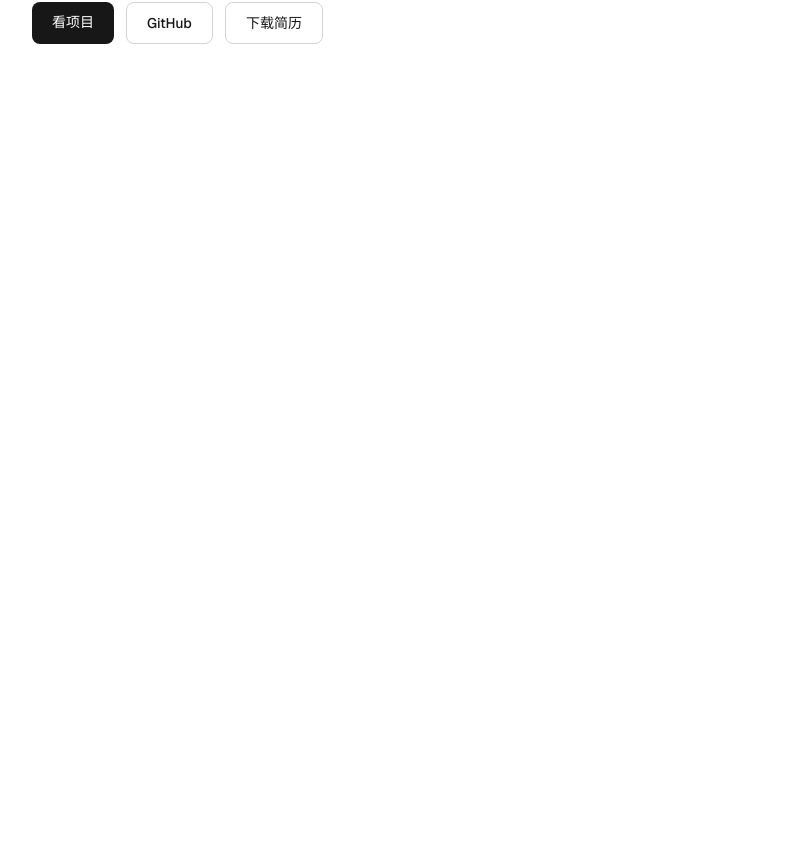
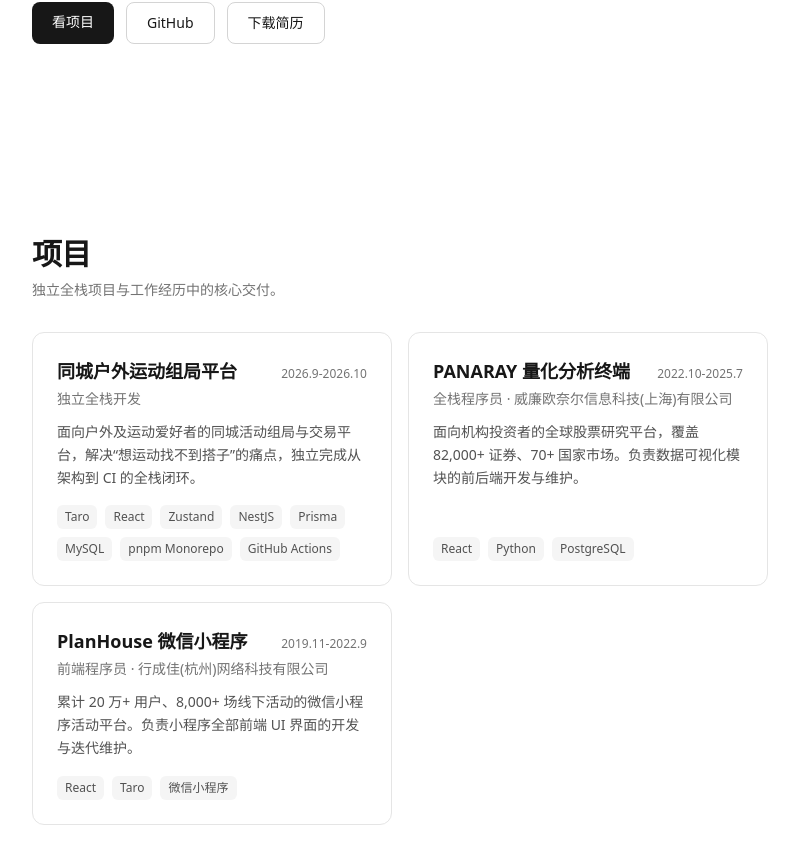
Before and after one commit to SamShawn/portfolio, a Next.js app in the folder apps/web/: page / in a window 1280 px wide. Shown: the part 354-1218 px from the top of the page, without its empty margins (240-1039 px from the left). Before the commit the page ends 800 px from the top, so only its background shows below. Built offline with nearby package versions, Linux system fonts and the light colour scheme.

Commit message:
feat(projects): implement project cards grid (#7)
- add project-card component with tech stack tags
- render featured projects on homepage

```diff
--- a/apps/web/app/globals.css
+++ b/apps/web/app/globals.css
@@ -5,12 +5,12 @@
   --foreground: #171717;
 }
 
-@theme inline {
+/* @theme inline {
   --color-background: var(--background);
   --color-foreground: var(--foreground);
   --font-sans: var(--font-geist-sans);
   --font-mono: var(--font-geist-mono);
-}
+} */
 
 body {
   background: var(--background);
--- a/apps/web/app/page.tsx
+++ b/apps/web/app/page.tsx
@@ -1,9 +1,11 @@
 import { Hero } from '@/components/sections/hero'
+import { Projects } from '@/components/sections/projects'
 
 export default function Home() {
   return (
     <main>
       <Hero />
+      <Projects />
     </main>
   )
 }
--- /dev/null
+++ b/apps/web/components/sections/projects.tsx
@@ -0,0 +1,23 @@
+import { projects } from '@/data/projects'
+import { ProjectCard } from '@/components/ui/project-card'
+
+export function Projects() {
+  const featured = projects.filter((p) => p.featured)
+
+  return (
+    <section id="projects" className="mx-auto max-w-3xl px-4 py-16 sm:py-24">
+      <h2 className="text-2xl font-semibold tracking-tight text-neutral-900 sm:text-3xl">
+        项目
+      </h2>
+      <p className="mt-2 text-sm text-neutral-500">
+        独立全栈项目与工作经历中的核心交付。
+      </p>
+
+      <div className="mt-8 grid grid-cols-1 gap-4 md:grid-cols-2">
+        {featured.map((project) => (
+          <ProjectCard key={project.slug} project={project} />
+        ))}
+      </div>
+    </section>
+  )
+}
--- /dev/null
+++ b/apps/web/components/ui/project-card.tsx
@@ -0,0 +1,37 @@
+import Link from 'next/link'
+import type { Project } from '@/data/projects'
+
+export function ProjectCard({ project }: { project: Project }) {
+  return (
+    <Link
+      href={`/projects/${project.slug}`}
+      className="group flex flex-col rounded-xl border border-neutral-200 p-6 transition-colors hover:border-neutral-900"
+    >
+      <div className="flex items-baseline justify-between gap-4">
+        <h3 className="text-lg font-semibold text-neutral-900 group-hover:underline">
+          {project.title}
+        </h3>
+        <span className="shrink-0 text-xs text-neutral-500">
+          {project.period}
+        </span>
+      </div>
+
+      <p className="mt-1 text-sm text-neutral-500">{project.role}</p>
+
+      <p className="mt-3 flex-1 text-sm leading-relaxed text-neutral-600">
+        {project.summary}
+      </p>
+
+      <div className="mt-4 flex flex-wrap gap-2">
+        {project.techStack.map((tech) => (
+          <span
+            key={tech}
+            className="rounded-md bg-neutral-100 px-2 py-1 text-xs text-neutral-600"
+          >
+            {tech}
+          </span>
+        ))}
+      </div>
+    </Link>
+  )
+}
--- a/apps/web/data/experience.ts
+++ b/apps/web/data/experience.ts
@@ -8,7 +8,7 @@ export interface Experience {
 
 export const experiences: Experience[] = [
   {
-    company: '威廉欧奈尔信息科技（上海）有限公司',
+    company: '威廉欧奈尔信息科技(上海)有限公司',
     role: '全栈程序员',
     period: '2022.10-2025.7',
     product:
@@ -21,11 +21,10 @@ export const experiences: Experience[] = [
     ],
   },
   {
-    company: '行成佳（杭州）网络科技有限公司',
+    company: '行成佳(杭州)网络科技有限公司',
     role: '前端程序员',
     period: '2019.11-2022.9',
-    product:
-      'PlanHouse 微信小程序活动平台（累计 20 万+ 用户、8,000+ 场线下活动）',
+    product: 'PlanHouse 微信小程序（累计 20 万+ 用户、8,000+ 场线下活动）',
     bullets: [
       '负责小程序全部前端 UI 界面的开发与迭代维护，技术栈 React + Taro。',
       '与产品、后端协作完成活动发布、报名、社群展示等功能从需求到上线。',
--- a/apps/web/data/profile.ts
+++ b/apps/web/data/profile.ts
@@ -14,7 +14,7 @@ export const profile: Profile = {
   name: '孙昕',
   title: '6 年全栈工程师',
   subtitle:
-    '海洋科学转软件工程，做过 20 万用户小程序与机构级量化终端，现独立完成同城运动交易平台全栈闭环。',
+    '海洋科学转软件工程，做过 20 万用户小程序与机构级量化终端，现独立完成同城运动组局平台全栈闭环。',
   location: '贵阳',
   email: 'sam_shawn@outlook.com',
   phone: '159-1917-4326',
--- a/apps/web/data/projects.ts
+++ b/apps/web/data/projects.ts
@@ -12,8 +12,8 @@ export interface Project {
 export const projects: Project[] = [
   {
     slug: 'outdoor-platform',
-    title: '同城户外运动组局与交易平台',
-    period: '2026.09-2026.10',
+    title: '同城户外运动组局平台',
+    period: '2026.9-2026.10',
     role: '独立全栈开发',
     summary:
       '面向户外及运动爱好者的同城活动组局与交易平台，解决“想运动找不到搭子”的痛点，独立完成从架构到 CI 的全栈闭环。',
@@ -37,7 +37,7 @@ export const projects: Project[] = [
     slug: 'oneil-panaray',
     title: 'PANARAY 量化分析终端',
     period: '2022.10-2025.7',
-    role: '全栈程序员 · 威廉欧奈尔信息科技（上海）',
+    role: '全栈程序员 · 威廉欧奈尔信息科技(上海)有限公司',
     summary:
       '面向机构投资者的全球股票研究平台，覆盖 82,000+ 证券、70+ 国家市场。负责数据可视化模块的前后端开发与维护。',
     techStack: ['React', 'Python', 'PostgreSQL'],
@@ -49,9 +49,9 @@ export const projects: Project[] = [
   },
   {
     slug: 'planhouse',
-    title: 'PlanHouse 微信小程序活动平台',
+    title: 'PlanHouse 微信小程序',
     period: '2019.11-2022.9',
-    role: '前端程序员 · 行成佳（杭州）网络科技',
+    role: '前端程序员 · 行成佳(杭州)网络科技有限公司',
     summary:
       '累计 20 万+ 用户、8,000+ 场线下活动的微信小程序活动平台。负责小程序全部前端 UI 界面的开发与迭代维护。',
     techStack: ['React', 'Taro', '微信小程序'],
```
